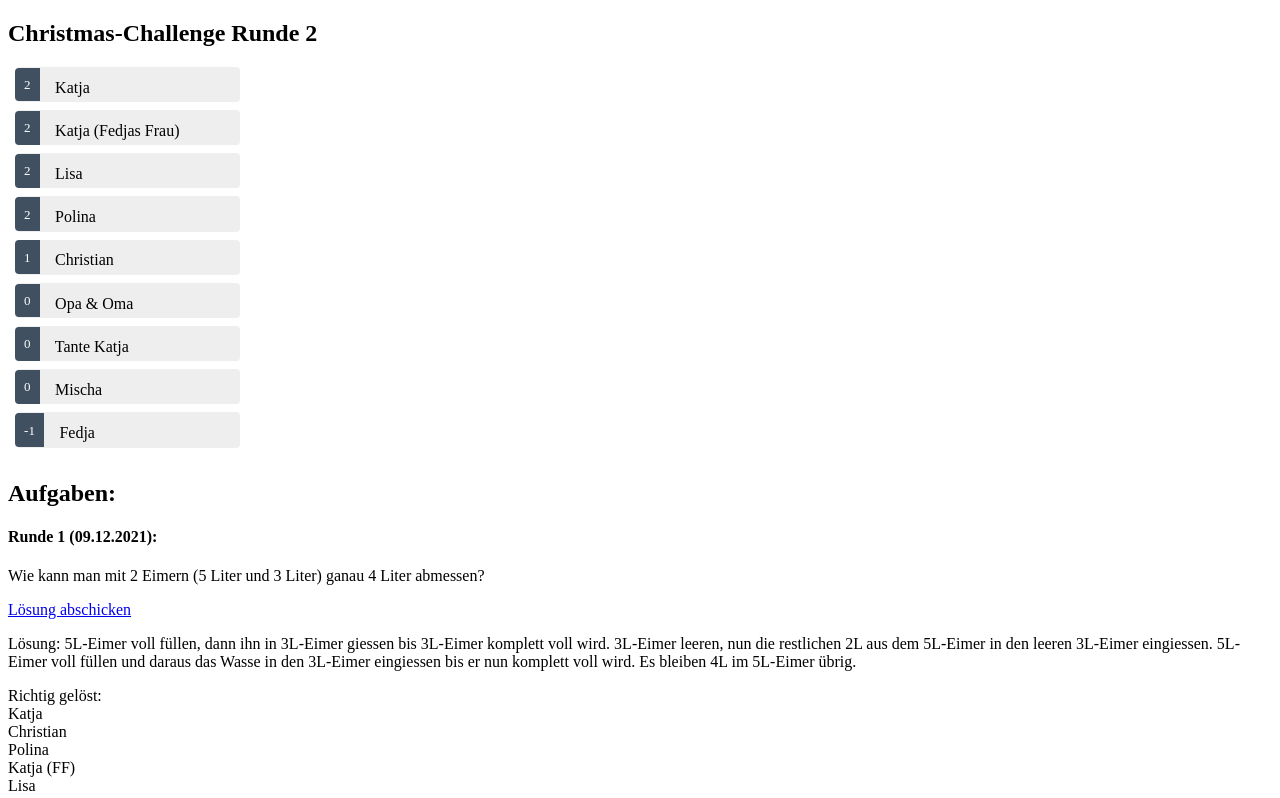
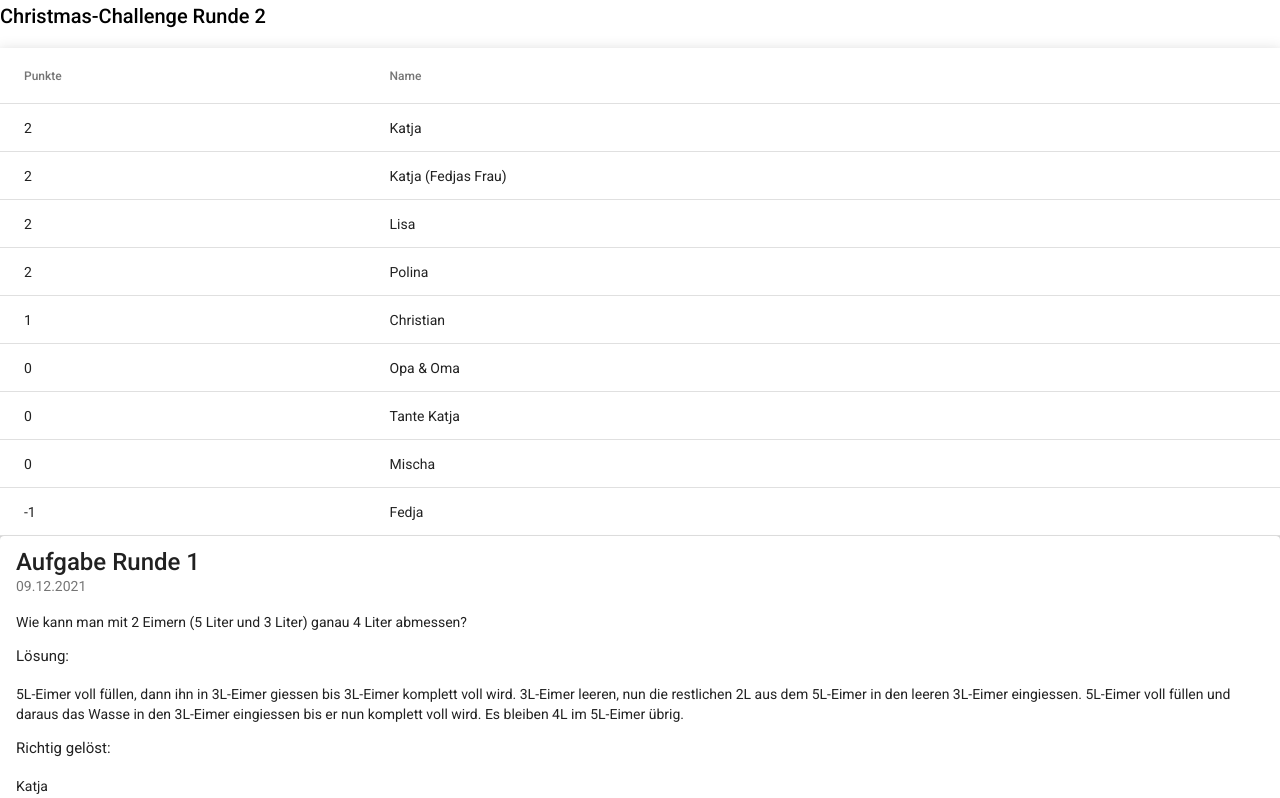
Before and after one commit to dimilm/scoring, an Angular app: page / in a window 1280 px wide. Shown: the top 798 px of the page. Built offline with nearby package versions, Linux system fonts and the light colour scheme.

Commit message:
angular matirial is added

```diff
--- a/angular.json
+++ b/angular.json
@@ -31,6 +31,7 @@
               "src/assets"
             ],
             "styles": [
+              "./node_modules/@angular/material/prebuilt-themes/deeppurple-amber.css",
               "src/styles.scss"
             ],
             "scripts": []
@@ -99,6 +100,7 @@
               "src/assets"
             ],
             "styles": [
+              "./node_modules/@angular/material/prebuilt-themes/deeppurple-amber.css",
               "src/styles.scss"
             ],
             "scripts": []
--- a/package.json
+++ b/package.json
@@ -14,10 +14,12 @@
   "private": true,
   "dependencies": {
     "@angular/animations": "~13.0.0",
+    "@angular/cdk": "^13.1.0",
     "@angular/common": "~13.0.0",
     "@angular/compiler": "~13.0.0",
     "@angular/core": "~13.0.0",
     "@angular/forms": "~13.0.0",
+    "@angular/material": "^13.1.0",
     "@angular/platform-browser": "~13.0.0",
     "@angular/platform-browser-dynamic": "~13.0.0",
     "@angular/router": "~13.0.0",
--- a/src/app/game-round-list/game-round-list.component.html
+++ b/src/app/game-round-list/game-round-list.component.html
@@ -1,20 +1,20 @@
-<h2>Aufgaben:</h2>
-
 <div *ngFor="let game of gameRounds">
-  <h4>{{ game.name }} ({{ game.date }}):</h4>
+  <mat-card class="example-card">
+    <mat-card-title-group>
+      <mat-card-title>Aufgabe {{ game.name }}</mat-card-title>
+      <mat-card-subtitle>{{ game.date }}</mat-card-subtitle>
+    </mat-card-title-group>
+    <mat-card-content>
+      {{ game.task }}
       <p></p>
-  {{ game.task }}
-  <p>
-    <a href="https://wa.me/4917645965810">Lösung abschicken</a>
-  </p>
+      <h4>Lösung:</h4>
+      {{ game.solution }}
 
       <p></p>
-  <span>Lösung:</span>
-  {{ game.solution }}
-  <p></p>
-  <span>Richtig gelöst:</span>
+      <h4>Richtig gelöst:</h4>
       <div *ngFor="let win of game.winner">
         {{ win }}
       </div>
-  <p></p>
+    </mat-card-content>
+  </mat-card>
 </div>
--- a/src/app/scorelist/scorelist.component.html
+++ b/src/app/scorelist/scorelist.component.html
@@ -1,5 +1,5 @@
 <h2>Christmas-Challenge Runde 2</h2>
-<ul class="members">
+<!-- <ul class="members">
   <li
     *ngFor="let member of members"
     [class.selected]="member === selectedMember"
@@ -7,4 +7,24 @@
   >
     <span class="badge">{{ member.score }}</span> {{ member.name }}
   </li>
-</ul>
+</ul> -->
+
+<table mat-table [dataSource]="members" class="mat-elevation-z8">
+  <!--- Note that these columns can be defined in any order.
+        The actual rendered columns are set as a property on the row definition" -->
+
+  <!-- Score Column -->
+  <ng-container matColumnDef="score">
+    <th mat-header-cell *matHeaderCellDef>Punkte</th>
+    <td mat-cell *matCellDef="let element">{{ element.score }}</td>
+  </ng-container>
+
+  <!-- Name Column -->
+  <ng-container matColumnDef="name">
+    <th mat-header-cell *matHeaderCellDef>Name</th>
+    <td mat-cell *matCellDef="let element">{{ element.name }}</td>
+  </ng-container>
+
+  <tr mat-header-row *matHeaderRowDef="displayedColumns"></tr>
+  <tr mat-row *matRowDef="let row; columns: displayedColumns"></tr>
+</table>
--- a/src/app/scorelist/scorelist.component.scss
+++ b/src/app/scorelist/scorelist.component.scss
@@ -49,3 +49,15 @@
 input {
   padding: 0.5rem;
 }
+
+table {
+  width: 100%;
+}
+
+.mat-row .mat-cell {
+  cursor: pointer;
+}
+
+.mat-row:hover .mat-cell {
+  border-color: currentColor;
+}
--- a/src/app/scorelist/scorelist.component.ts
+++ b/src/app/scorelist/scorelist.component.ts
@@ -11,6 +11,8 @@
 export class ScorelistComponent implements OnInit {
   members: ScoreMember[] = [];
   selectedMember!: ScoreMember;
+
+  displayedColumns: string[] = ['score', 'name'];
 
   constructor(private scoreMemberService: ScoreMemberService) {}
 
--- a/src/index.html
+++ b/src/index.html
@@ -6,8 +6,11 @@
   <base href="/">
   <meta name="viewport" content="width=device-width, initial-scale=1">
   <link rel="icon" type="image/x-icon" href="favicon.ico">
+  <link rel="preconnect" href="https://fonts.gstatic.com">
+  <link href="https://fonts.googleapis.com/css2?family=Roboto:wght@300;400;500&display=swap" rel="stylesheet">
+  <link href="https://fonts.googleapis.com/icon?family=Material+Icons" rel="stylesheet">
 </head>
-<body>
+<body class="mat-typography">
   <app-root></app-root>
 </body>
 </html>
--- a/src/styles.scss
+++ b/src/styles.scss
@@ -1 +1,4 @@
 /* You can add global styles to this file, and also import other style files */
+
+html, body { height: 100%; }
+body { margin: 0; font-family: Roboto, "Helvetica Neue", sans-serif; }
```
Also changed, not shown: src/app/app.module.ts (+10 -1 lines), 1 other file (tests, documents, lock files or other folders). Lines whose indentation alone changed are shown as unchanged.
